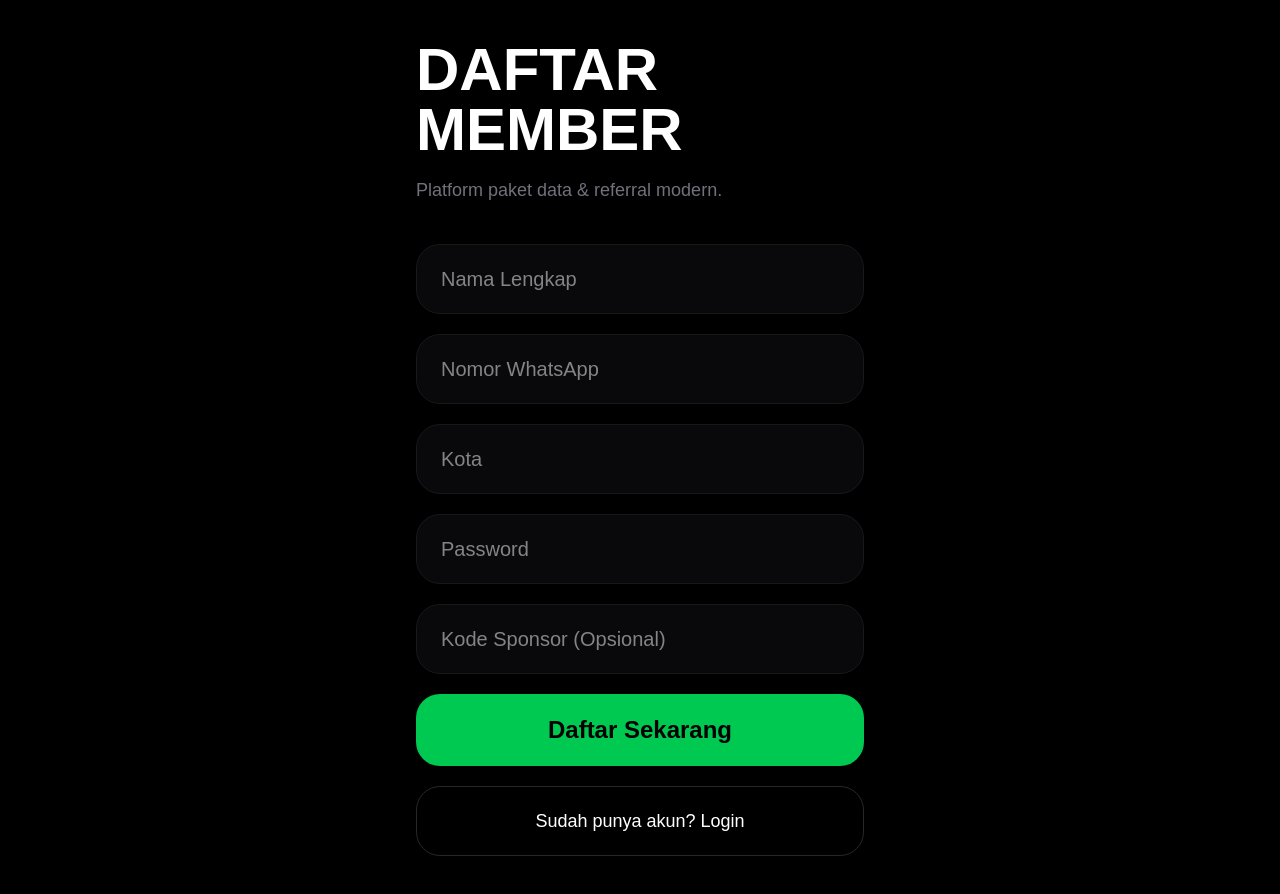
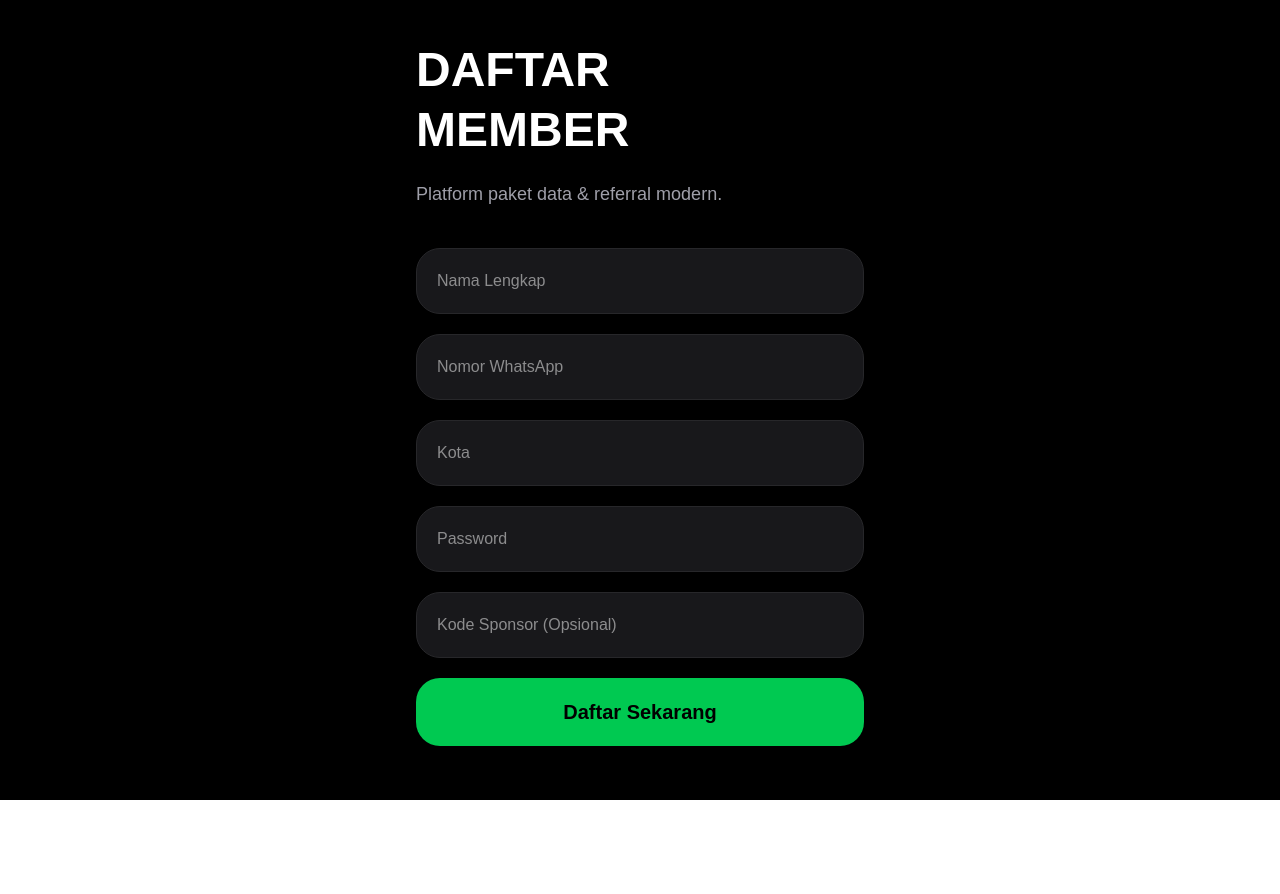
Before and after one commit to ibasnanna-sys/dan-app, a Next.js app: page /register in a window 1280 px wide. After the commit the page ends 800 px from the top, so only its background shows below. Built offline with nearby package versions, Linux system fonts and the light colour scheme; no server answers.

Commit message:
Refactor registration form state and logic
Refactor registration form state management and submission logic. Replace form object with individual state variables for better clarity and maintainability.

```diff
--- a/src/app/register/page.tsx
+++ b/src/app/register/page.tsx
@@ -7,75 +7,35 @@ import { supabase } from "@/lib/supabase";
 export default function RegisterPage() {
   const router = useRouter();
 
-  const [loading, setLoading] =
-    useState(false);
+  const [nama, setNama] = useState("");
+  const [whatsapp, setWhatsapp] = useState("");
+  const [kota, setKota] = useState("");
+  const [password, setPassword] = useState("");
+  const [sponsor, setSponsor] = useState("");
+  const [loading, setLoading] = useState(false);
 
-  const [form, setForm] = useState({
-    nama: "",
-    whatsapp: "",
-    kota: "",
-    password: "",
-    sponsor: "",
-  });
+  async function handleRegister() {
+    try {
+      setLoading(true);
 
-  function generateReferral() {
-    return (
+      if (!nama || !whatsapp || !kota || !password) {
+        alert("Semua data wajib diisi");
+        return;
+      }
+
+      const referralCode =
         "DAN" +
         Math.floor(
           100000 + Math.random() * 900000
-      )
-    );
-  }
-
-  async function registerMember() {
-    if (
-      !form.nama ||
-      !form.whatsapp ||
-      !form.kota ||
-      !form.password
-    ) {
-      alert(
-        "Lengkapi semua data"
-      );
-      return;
-    }
-
-    setLoading(true);
-
-    // cek member
-    const { data: existingMember } =
-      await supabase
-        .from("members")
-        .select("id")
-        .eq(
-          "phone",
-          form.whatsapp
-        )
-        .single();
-
-    if (existingMember) {
-      alert(
-        "Nomor WhatsApp sudah terdaftar"
         );
 
-      setLoading(false);
-
-      return;
-    }
-
-    // cek sponsor
       let uplineId = null;
 
-    if (form.sponsor !== "") {
-      const {
-        data: sponsorData,
-      } = await supabase
+      if (sponsor) {
+        const { data: sponsorData } = await supabase
           .from("members")
-        .select("id")
-        .eq(
-          "referral_code",
-          form.sponsor
-        )
+          .select("*")
+          .eq("referral_code", sponsor)
           .single();
 
         if (sponsorData) {
@@ -83,176 +43,101 @@ export default function RegisterPage() {
         }
       }
 
-    // insert member
-    const { data, error } =
-      await supabase
+      const { error } = await supabase
         .from("members")
         .insert([
           {
-            name: form.nama,
-
-            email:
-              form.whatsapp +
-              "@dan.app",
-
-            phone:
-              form.whatsapp,
-
-            city: form.kota,
-
-            password:
-              form.password,
-
-            referral_code:
-              generateReferral(),
-
+            name: nama,
+            whatsapp: whatsapp,
+            city: kota,
+            password: password,
+            referral_code: referralCode,
             upline_id: uplineId,
-
-            status_member:
-              "inactive",
-
+            status_member: "inactive",
             balance: 0,
-
-            referral_bonus: 0,
-
-            transaction_bonus: 0,
-
-            inactive_flag: false,
           },
-        ])
-        .select()
-        .single();
-
-    setLoading(false);
+        ]);
 
       if (error) {
         alert(error.message);
         return;
       }
 
-    localStorage.setItem(
-      "member",
-      JSON.stringify(data)
-    );
+      alert("Pendaftaran berhasil");
 
-    alert(
-      "Pendaftaran berhasil 🚀"
-    );
-
-    router.push("/dashboard");
+      router.push("/login");
+    } catch (err: any) {
+      alert(err.message);
+    } finally {
+      setLoading(false);
+    }
   }
 
   return (
-    <main className="min-h-screen bg-black text-white flex items-center px-6 py-10">
-
-      <div className="w-full max-w-md mx-auto">
-
-        <h1 className="text-6xl font-bold leading-none mb-4">
+    <main className="min-h-screen bg-black text-white px-5 py-10">
+      <div className="max-w-md mx-auto">
+        <h1 className="text-5xl font-black leading-tight">
           DAFTAR
           <br />
           MEMBER
         </h1>
 
-        <p className="text-zinc-500 text-lg mb-10">
-          Platform paket data &
-          referral modern.
+        <p className="text-zinc-400 mt-5 text-lg">
+          Platform paket data & referral modern.
         </p>
 
-        <div className="space-y-5">
-
+        <div className="space-y-5 mt-10">
           <input
             type="text"
             placeholder="Nama Lengkap"
-            value={form.nama}
-            onChange={(e) =>
-              setForm({
-                ...form,
-                nama:
-                  e.target.value,
-              })
-            }
-            className="w-full bg-zinc-950 border border-zinc-900 rounded-3xl px-6 py-5 text-xl outline-none"
+            value={nama}
+            onChange={(e) => setNama(e.target.value)}
+            className="w-full bg-zinc-900 border border-zinc-800 rounded-3xl px-5 py-5 outline-none"
           />
 
           <input
             type="text"
             placeholder="Nomor WhatsApp"
-            value={form.whatsapp}
-            onChange={(e) =>
-              setForm({
-                ...form,
-                whatsapp:
-                  e.target.value,
-              })
-            }
-            className="w-full bg-zinc-950 border border-zinc-900 rounded-3xl px-6 py-5 text-xl outline-none"
+            value={whatsapp}
+            onChange={(e) => setWhatsapp(e.target.value)}
+            className="w-full bg-zinc-900 border border-zinc-800 rounded-3xl px-5 py-5 outline-none"
           />
 
           <input
             type="text"
             placeholder="Kota"
-            value={form.kota}
-            onChange={(e) =>
-              setForm({
-                ...form,
-                kota:
-                  e.target.value,
-              })
-            }
-            className="w-full bg-zinc-950 border border-zinc-900 rounded-3xl px-6 py-5 text-xl outline-none"
+            value={kota}
+            onChange={(e) => setKota(e.target.value)}
+            className="w-full bg-zinc-900 border border-zinc-800 rounded-3xl px-5 py-5 outline-none"
           />
 
           <input
             type="password"
             placeholder="Password"
-            value={form.password}
-            onChange={(e) =>
-              setForm({
-                ...form,
-                password:
-                  e.target.value,
-              })
-            }
-            className="w-full bg-zinc-950 border border-zinc-900 rounded-3xl px-6 py-5 text-xl outline-none"
+            value={password}
+            onChange={(e) => setPassword(e.target.value)}
+            className="w-full bg-zinc-900 border border-zinc-800 rounded-3xl px-5 py-5 outline-none"
           />
 
           <input
             type="text"
             placeholder="Kode Sponsor (Opsional)"
-            value={form.sponsor}
-            onChange={(e) =>
-              setForm({
-                ...form,
-                sponsor:
-                  e.target.value,
-              })
-            }
-            className="w-full bg-zinc-950 border border-zinc-900 rounded-3xl px-6 py-5 text-xl outline-none"
+            value={sponsor}
+            onChange={(e) => setSponsor(e.target.value)}
+            className="w-full bg-zinc-900 border border-zinc-800 rounded-3xl px-5 py-5 outline-none"
           />
 
           <button
-            onClick={registerMember}
+            onClick={handleRegister}
             disabled={loading}
-            className="w-full bg-green-500 text-black font-bold rounded-3xl py-5 text-2xl"
+            className="w-full bg-green-500 text-black font-bold rounded-3xl py-5 text-xl"
           >
             {loading
               ? "Memproses..."
               : "Daftar Sekarang"}
           </button>
-
-          <button
-            onClick={() =>
-              router.push("/login")
-            }
-            className="w-full border border-zinc-800 rounded-3xl py-5 text-lg"
-          >
-            Sudah punya akun? Login
-          </button>
-
         </div>
-
       </div>
-
     </main>
   );
 }
```
Lines whose indentation alone changed are shown as unchanged.
